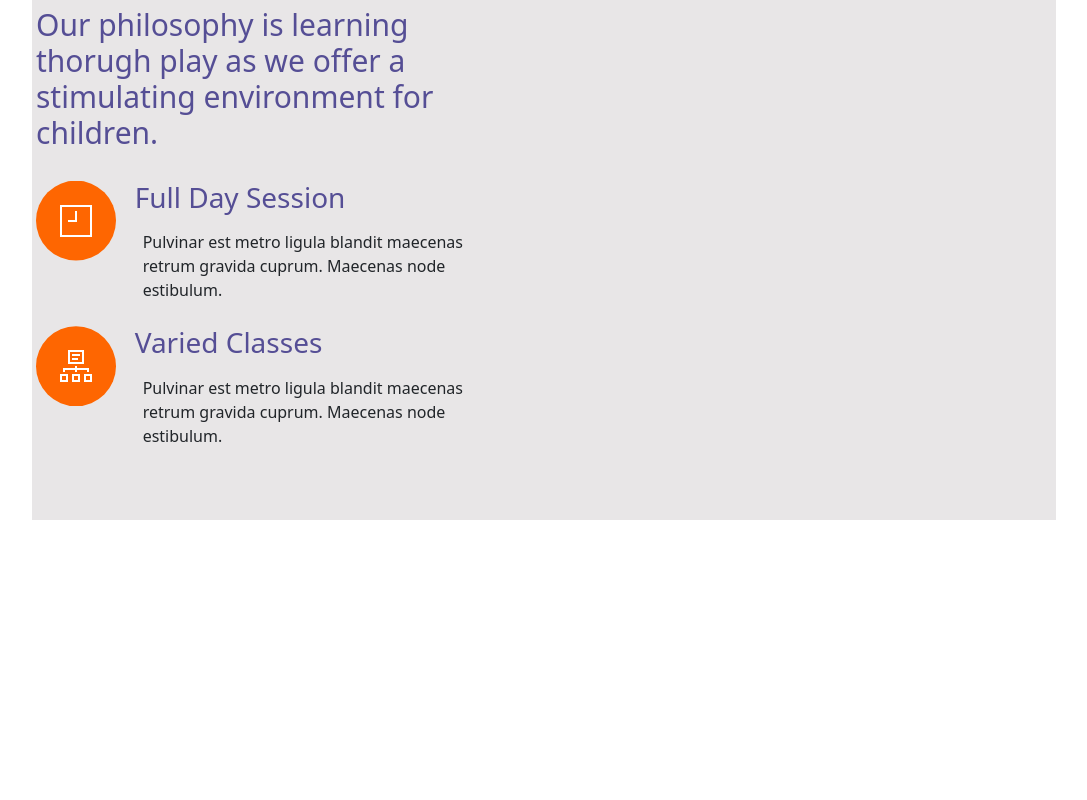
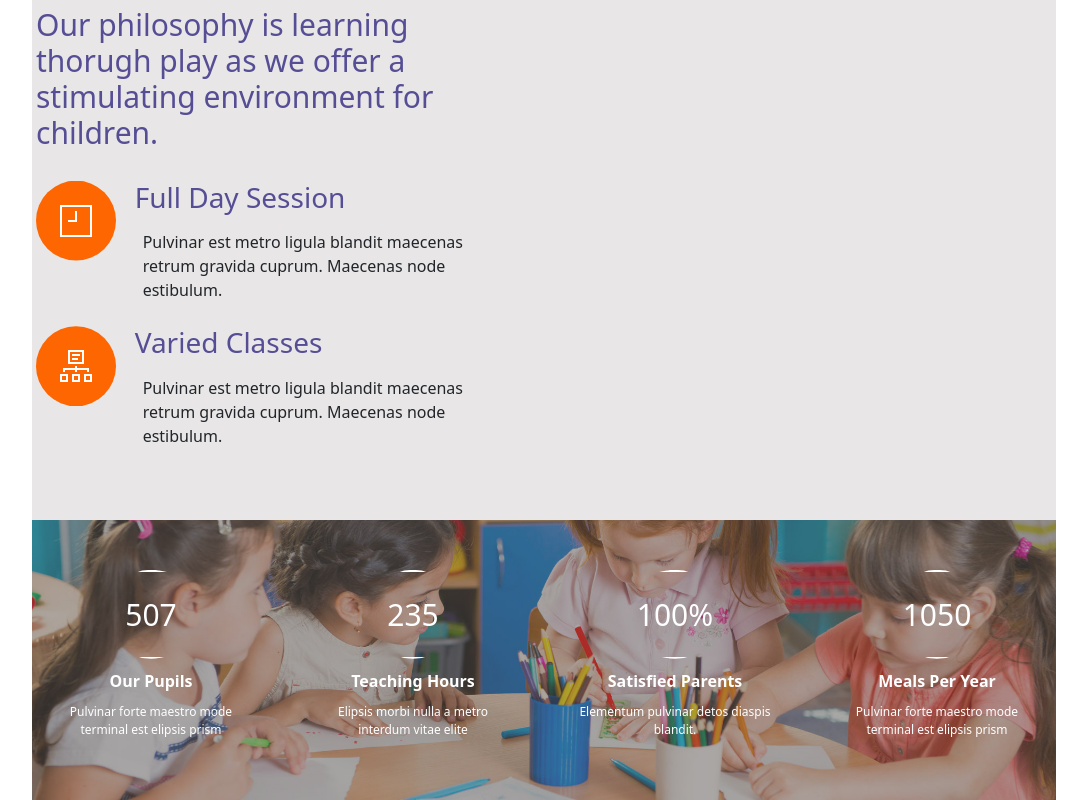
Before and after one commit to DiceglieA/proj-html-vuejs, a Vue app: page / in a window 1280 px wide. Shown: the part 1456-2256 px from the top of the page, without its empty margins (96-1183 px from the left). Before the commit the page ends 1976 px from the top, so only its background shows below. Built offline with nearby package versions, Linux system fonts and the light colour scheme; the HTML template or start-up script is replaced by a standard one.

Commit message:
fine welcome Comp senza carosello

```diff
--- a/src/components/WelcomeComp.vue
+++ b/src/components/WelcomeComp.vue
@@ -74,8 +74,14 @@
         </div>
     </section>
 
-    <section>   <!-- sezione 3 -->
-        <div></div>
+    <section class="bg-kids">   <!-- sezione 3 -->
+        <div class="row">
+            <div v-for="(elem, index) in statsData" :key="index" class="data-card text-center col-3">
+                <div class="n-card"> {{elem.number}} </div>
+                <div class="title-card"> {{elem.name}} </div>
+                <p class="descript-card"> {{elem.description}} </p>
+            </div>
+        </div>
     </section>
   </div>
 </template>
@@ -120,6 +126,28 @@ data() {
                 title: 'Varied Classes',
                 notes: 'Pulvinar est metro ligula blandit maecenas retrum gravida cuprum. Maecenas node estibulum.',
             }
+        ],
+        statsData : [
+            {
+                number: '507',
+                name: 'Our Pupils',
+                description: 'Pulvinar forte maestro mode terminal est elipsis prism',
+            },
+            {
+                number: '235',
+                name: 'Teaching Hours',
+                description: 'Elipsis morbi nulla a metro interdum vitae elite',
+            },
+            {
+                number: '100%',
+                name: 'Satisfied Parents',
+                description: 'Elementum pulvinar detos diaspis blandit.',
+            },
+            {
+                number: '1050',
+                name: 'Meals Per Year',
+                description: 'Pulvinar forte maestro mode terminal est elipsis prism',
+            },
         ]
     }
 }
@@ -172,6 +200,30 @@ data() {
         color: #554e95;
     }
 }
+.bg-kids {
+    background-image: url('../assets/img/images/parallax_01.jpg');
+    background-size: cover;
+    background-position: center;
+    height: 280px;
+    color: white;
+}
+.data-card {
+    margin-top: 50px;
+}
+.n-card {
+    clip-path: circle();
+    border: 2px solid white;
+    padding: 20px;
+    font-size: 30px;
+}
+.title-card {
+    font-weight: bolder;
+    margin: 10px;
+}
+.descript-card {
+    font-size: 12px;
+    padding: 0 20px;
+}
 
 
 </style>
```
